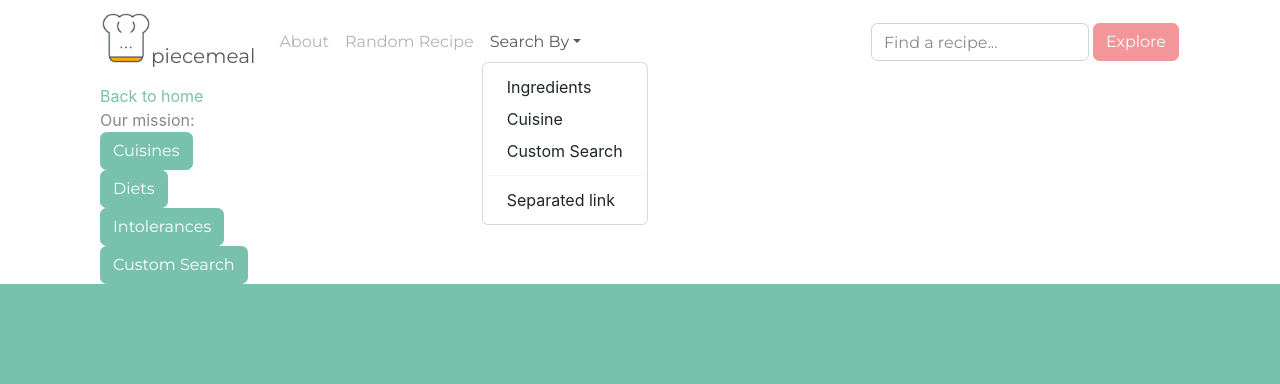
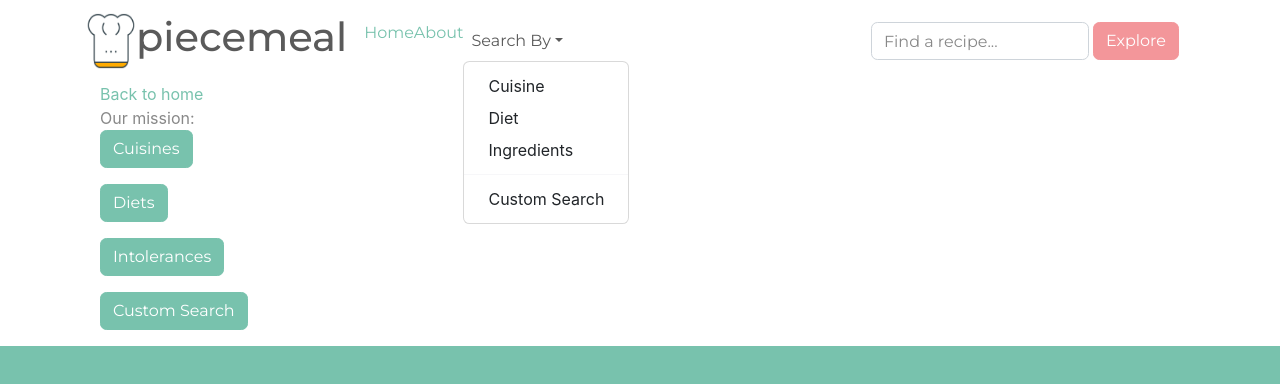
Before and after one commit to dsl8va/piecemeal, a Next.js app: page /about in a window 1280 px wide. Both pictures are taken after a click on the button "Search By". Shown: the top 384 px of the page. Built offline with nearby package versions, Linux system fonts and the light colour scheme.

Commit message:
update packages

```diff
--- a/components/Card.tsx
+++ b/components/Card.tsx
@@ -1,16 +1,14 @@
 import React from 'react';
 import { Card, Button } from 'react-bootstrap';
 
-export default function CardTemplate({ title, description, image }) {
+export default function CardTemplate({ title, image }) {
   return (
     <>
       <Card style={{ width: '18rem' }}>
         <Card.Img variant="top" src={image} />
         <Card.Body>
           <Card.Title>{title}</Card.Title>
-          <Card.Text>
-            {description}
-          </Card.Text>
+
           <Button onClick={() => console.log('click')} variant="secondary">See the recipe</Button>
         </Card.Body>
       </Card>
--- a/components/CollapseDetail.tsx
+++ b/components/CollapseDetail.tsx
@@ -7,6 +7,7 @@ export default function CollapseDetail({ title, description }) {
   return (
     <>
       <Button
+        className="mb-3"
         onClick={() => setOpen(!open)}
         aria-controls="collapse-text"
         aria-expanded={open}
--- a/components/CollapseDetailDiet.tsx
+++ b/components/CollapseDetailDiet.tsx
@@ -8,6 +8,7 @@ export default function CollapseDetailDiet({ diet, definition }) {
     <>
       <Row>
         <span
+          className="mb-2"
           onClick={() => setOpen(!open)}
           aria-controls="collapse-text"
           aria-expanded={open}
@@ -16,7 +17,7 @@ export default function CollapseDetailDiet({ diet, definition }) {
         </span>
       </Row>
       <Row>
-        <Collapse in={open}>
+        <Collapse className="mb-2" in={open}>
           <div id="collapse-text">
             {definition}
           </div>
--- a/components/Navbar.tsx
+++ b/components/Navbar.tsx
@@ -3,8 +3,9 @@ import Button from 'react-bootstrap/Button';
 import React from 'react';
 import { useRouter } from 'next/router';
 import Image from 'next/image';
+import Link from 'next/link';
 import {
-  Form, Nav, Navbar, NavDropdown,
+  Form, Nav, Navbar, NavDropdown, Row,
 } from 'react-bootstrap';
 
 export default function NavBar() {
@@ -21,22 +22,25 @@ export default function NavBar() {
 
     <Navbar bg="white" expand="lg" sticky="top">
       <Navbar.Brand href="/">
-        <Image src="/logo.png" alt="Piecemeal Logo" width={50} height={50} />
-        <span id="navbar-title">
-          piecemeal
-        </span>
+        <Row>
+          <Image src="/logo.png" alt="Piecemeal Logo" width={50} height={50} />
+          <h1 id="navbar-title">
+            piecemeal
+          </h1>
+        </Row>
+
       </Navbar.Brand>
       <Navbar.Toggle aria-controls="basic-navbar-nav" />
       <Navbar.Collapse id="basic-navbar-nav">
-        <Nav className="mr-auto">
-          <Nav.Link href="about">About</Nav.Link>
-          <Nav.Link href="recipes/random">Random Recipe</Nav.Link>
+        <Nav className="ml-3 mr-auto">
+          <Nav.Link className="mr-3" as={Link} href="/">Home</Nav.Link>
+          <Nav.Link className="mr-3" as={Link} href="/about">About</Nav.Link>
           <NavDropdown title="Search By" id="basic-nav-dropdown">
-            <NavDropdown.Item href="#action/3.1">Ingredients</NavDropdown.Item>
-            <NavDropdown.Item href="#action/3.2">Cuisine</NavDropdown.Item>
-            <NavDropdown.Item href="#action/3.3">Custom Search</NavDropdown.Item>
+            <NavDropdown.Item href="#action/3.1">Cuisine</NavDropdown.Item>
+            <NavDropdown.Item href="#action/3.2">Diet</NavDropdown.Item>
+            <NavDropdown.Item href="#action/3.3">Ingredients</NavDropdown.Item>
             <NavDropdown.Divider />
-            <NavDropdown.Item href="#action/3.4">Separated link</NavDropdown.Item>
+            <NavDropdown.Item href="#action/3.4">Custom Search</NavDropdown.Item>
           </NavDropdown>
         </Nav>
         <Form inline>
@@ -46,24 +50,5 @@ export default function NavBar() {
       </Navbar.Collapse>
     </Navbar>
 
-  // <Container>
-  //   <Row className="row mb-3 mt-3">
-  //     <Col><h1>piecemeal</h1></Col>
-  //     <Col className="mt-2">
-  //       <InputGroup>
-  //         <FormControl
-  //           placeholder="Find a recipe"
-  //           aria-label="Find a recipe"
-  //           aria-describedby="basic-addon2"
-  //           id="query"
-  //         />
-  //         <InputGroup.Append>
-  //           <Button onClick={handleClick}variant="secondary">Explore</Button>
-  //         </InputGroup.Append>
-  //       </InputGroup>
-  //     </Col>
-  //   </Row>
-  // </Container>
-
   );
 }
--- a/package.json
+++ b/package.json
@@ -12,6 +12,7 @@
     "bootswatch": "^4.5.3",
     "jquery": "^3.5.1",
     "next": "^10.0.3",
+    "prop-types": "^15.7.2",
     "react": "^16.14.0",
     "react-bootstrap": "^1.4.0",
     "react-dom": "^16.14.0"
@@ -19,6 +20,7 @@
   "devDependencies": {
     "@types/node": "^14.14.14",
     "@types/react": "^17.0.0",
+    "prettier": "2.2.1",
     "typescript": "^4.1.3"
   }
 }
```
Also changed, not shown: .eslintrc.json (added), 1 other file (tests, documents, lock files or other folders).
